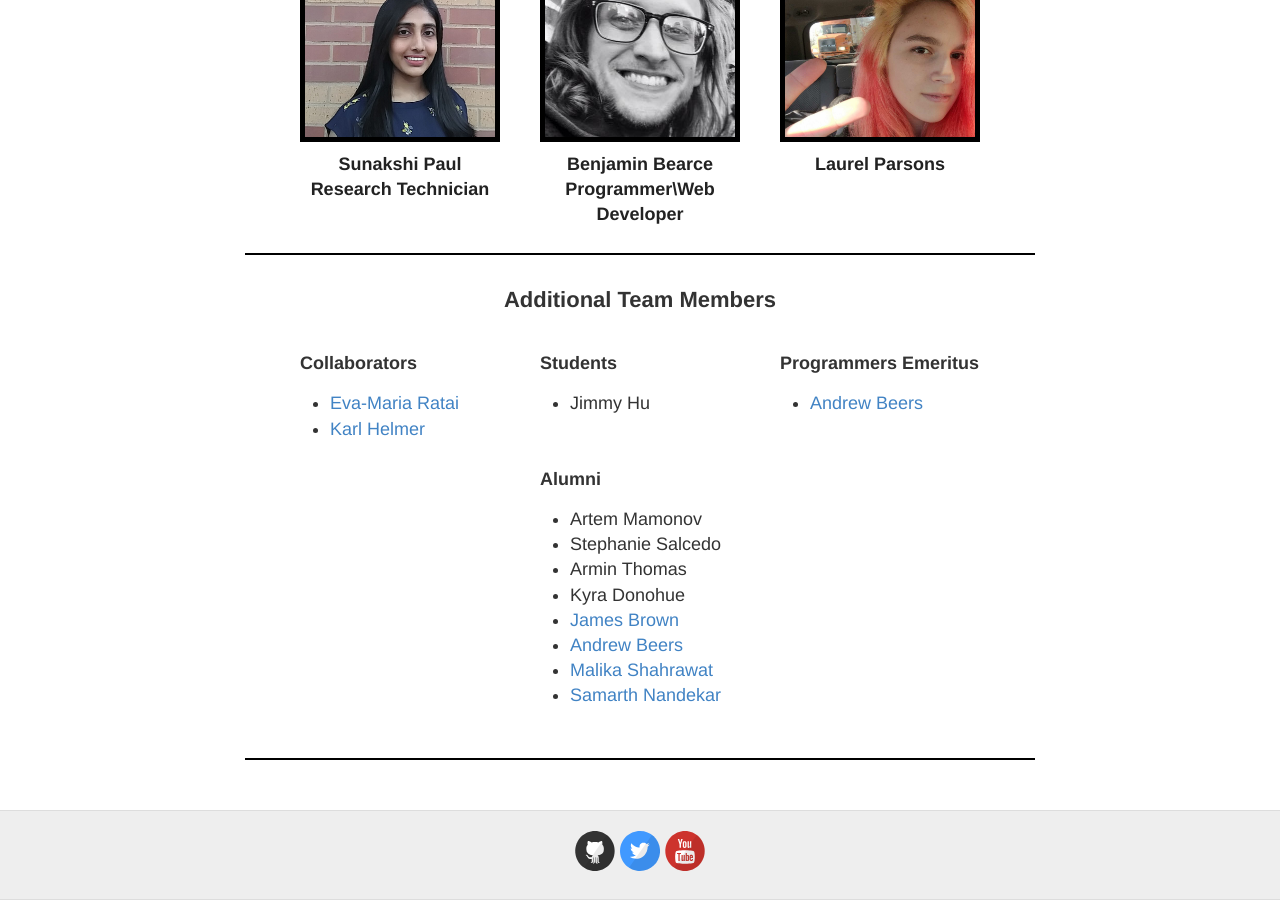
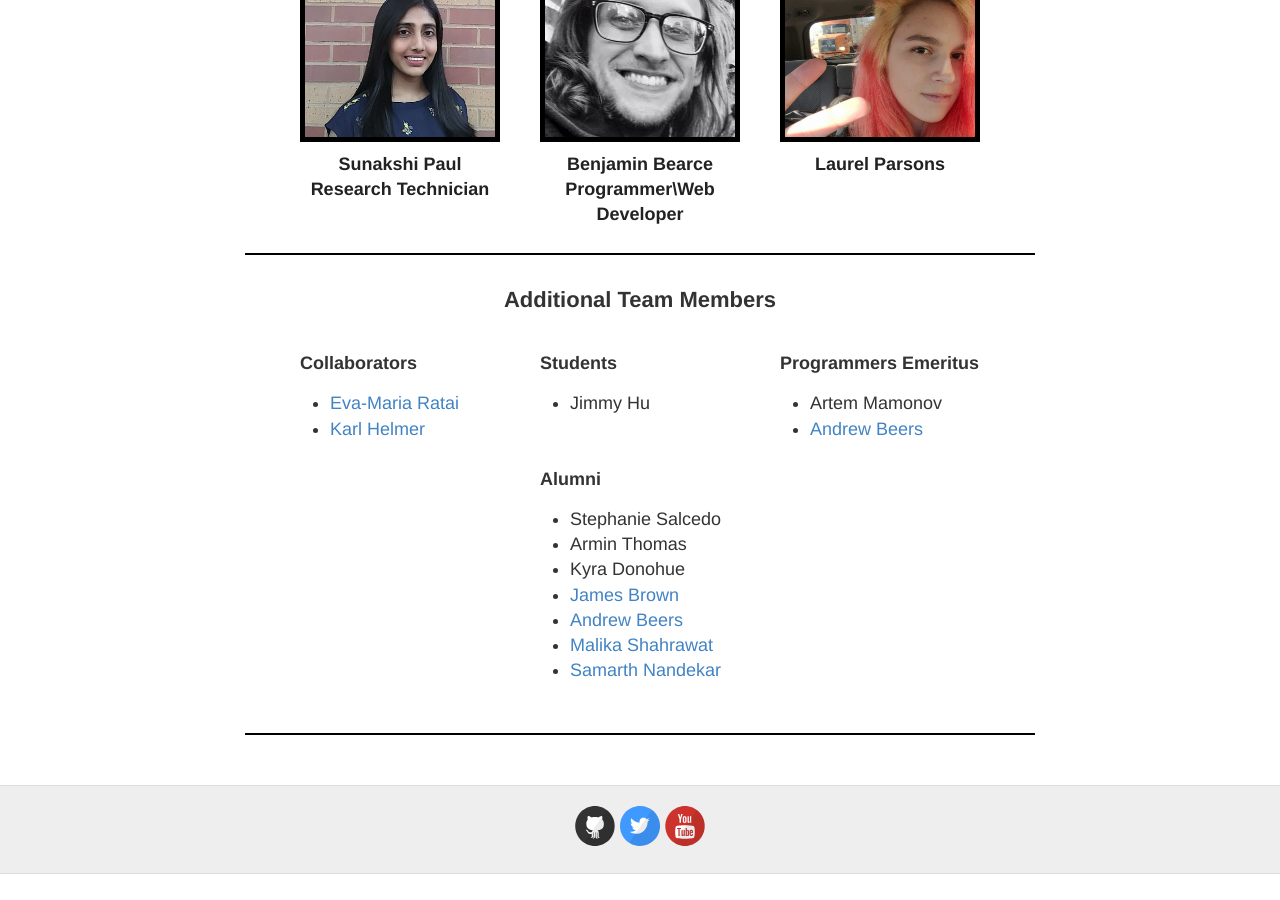
Before and after one commit to QTIM-Lab/qtim-lab.github.io, a Jekyll site: the page built from people.html, in a window 1280 px wide and 900 px high, scrolled down 1485 px. Built offline with Jekyll 4.4.1, drawn with Linux system fonts in a browser that asks for light colours; after the commit the page ends 2359 px from its top, so only the background shows below that; part of the change alters nothing that is shown.

```diff
--- a/people.html
+++ b/people.html
@@ -245,13 +245,13 @@ permalink: /people/
     <div class="custom-col">
       <strong>Programmers Emeritus</strong>
       <ul>
+        <li>Artem Mamonov</li>
         <li><a href="https://www.linkedin.com/in/andrewlbeers/">Andrew Beers</a></li>
       </ul>
     </div>
     <div class="custom-col">
       <strong>Alumni</strong>
       <ul>
-        <li>Artem Mamonov</li>
         <li>Stephanie Salcedo</li>
         <li>Armin Thomas</li>
         <li>Kyra Donohue</li>
```
